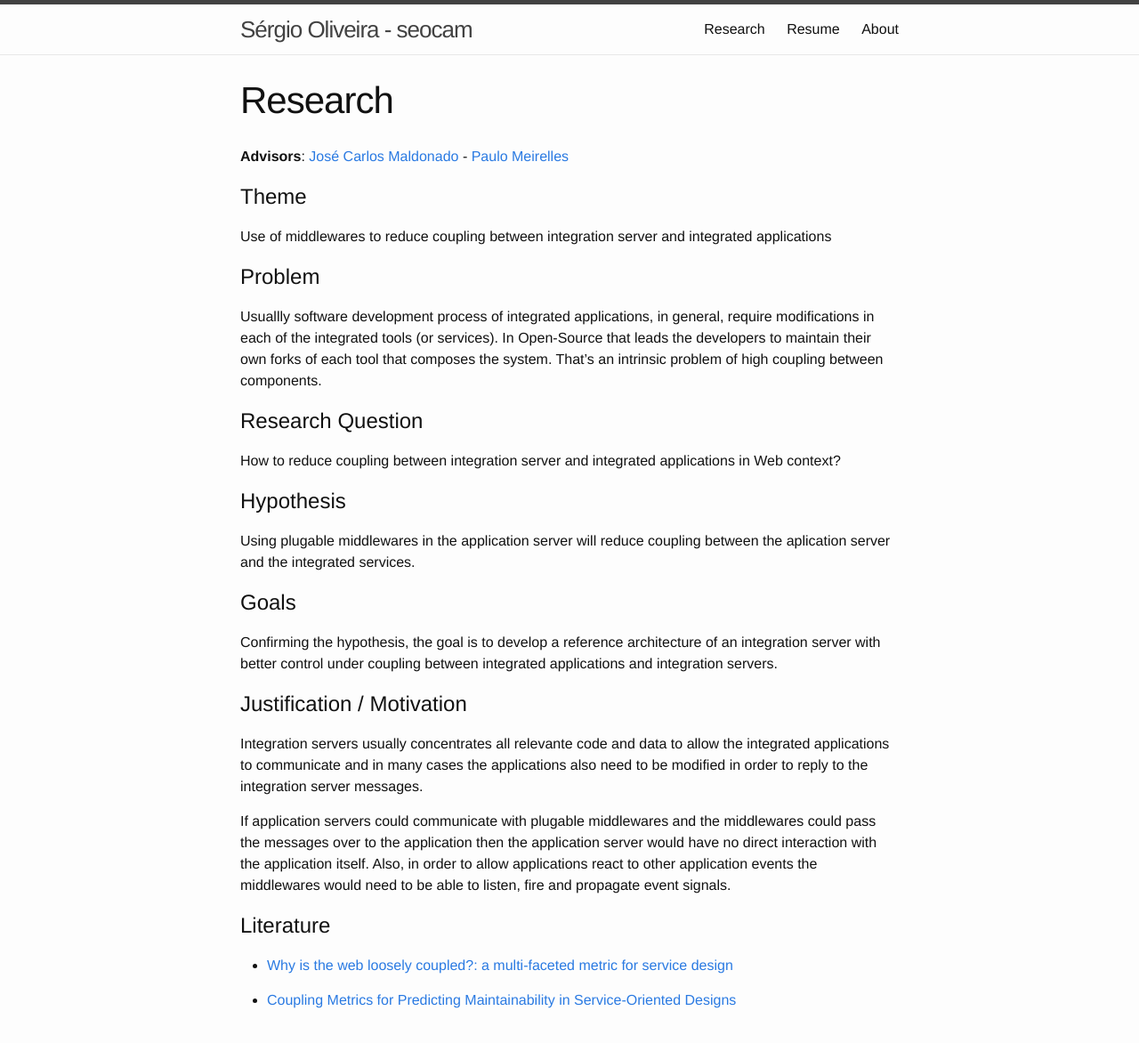
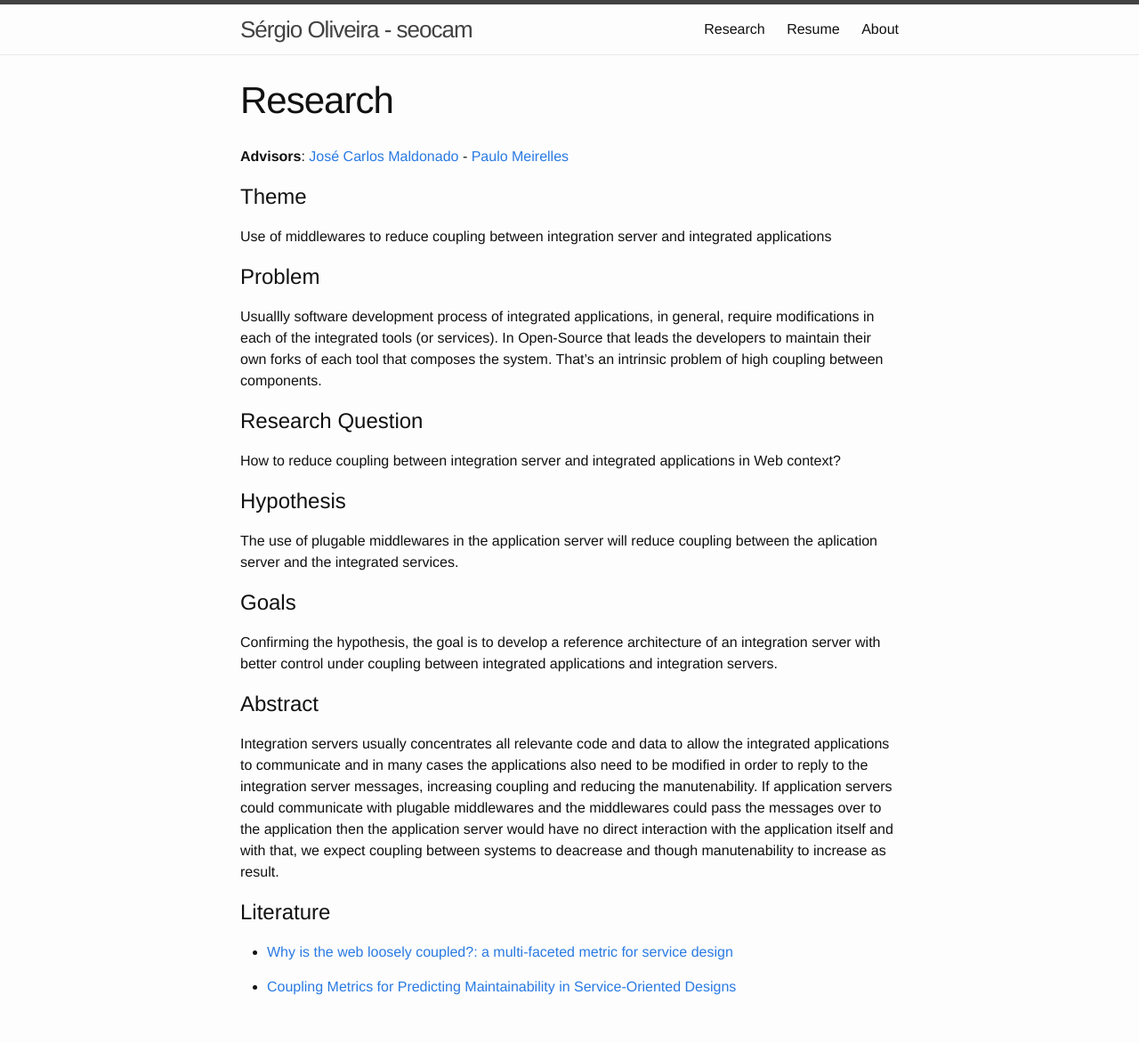
Before and after one commit to seocam/seocam.github.io, a Jekyll site: the page built from 01-research.md, in a window 1280 px wide. Shown: the top 1172 px of the page at 89% size. Built offline with Jekyll 4.4.1, drawn with Linux system fonts in a browser that asks for light colours; grey boxes are pictures that could not be loaded.

Commit message:
Added abstract

```diff
--- a/01-research.md
+++ b/01-research.md
@@ -25,7 +25,7 @@ How to reduce coupling between integration server and integrated applications in
 
 # Hypothesis
 
-Using plugable middlewares in the application server will reduce coupling between the aplication server and the integrated services.
+The use of plugable middlewares in the application server will reduce coupling between the aplication server and the integrated services.
 
 
 # Goals
@@ -33,17 +33,17 @@ Using plugable middlewares in the application server will reduce coupling betwee
 Confirming the hypothesis, the goal is to develop a reference architecture of an integration server with better control under coupling between integrated applications and integration servers.
 
 
-# Justification / Motivation
+# Abstract
 
 Integration servers usually concentrates all relevante code and data to allow
 the integrated applications to communicate and in many cases the applications
-also need to be modified in order to reply to the integration server messages.
-
-If application servers could communicate with plugable middlewares and
-the middlewares could pass the messages over to the application then the
-application server would have no direct interaction with the application
-itself. Also, in order to allow applications react to other application events the
-middlewares would need to be able to listen, fire and propagate event signals.
+also need to be modified in order to reply to the integration server messages,
+increasing coupling and reducing the manutenability. If application servers
+could communicate with plugable middlewares and the middlewares could pass the
+messages over to the application then the application server would have no
+direct interaction with the application itself and with that, we expect
+coupling between systems to deacrease and though manutenability to increase
+as result.
 
 
 # Literature
```
